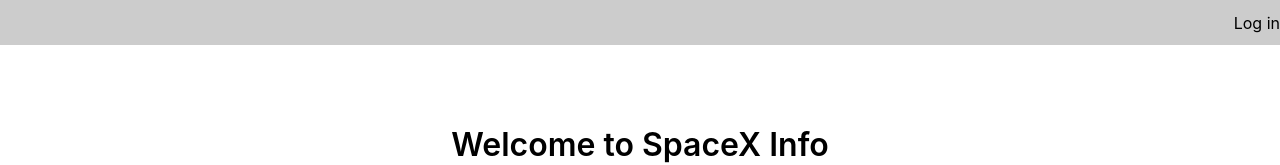
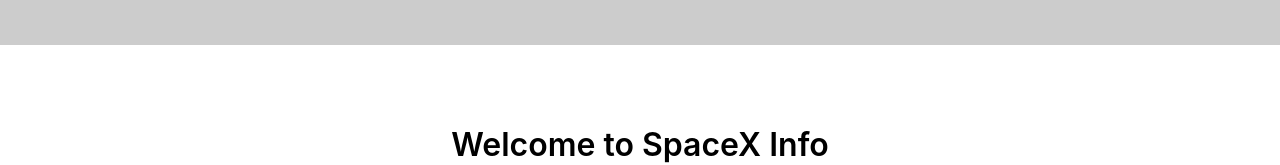
Before and after one commit to ssivenkov/SpaceX-GraphQL, a React (Create React App) app: page / in a window 1280 px wide. Shown: the top 165 px of the page. Built offline with nearby package versions, Linux system fonts and the light colour scheme.

Commit message:
fix header styles

```diff
--- a/src/common/components/header/Header.tsx
+++ b/src/common/components/header/Header.tsx
@@ -3,9 +3,5 @@
 import { HeaderContainer } from './styles';
 
 export const Header = () => {
-  return (
-    <HeaderContainer>
-      <span>Log in</span>
-    </HeaderContainer>
-  );
+  return <HeaderContainer>{/*<Link>Log in</Link>*/}</HeaderContainer>;
 };
--- a/src/common/components/header/styles.ts
+++ b/src/common/components/header/styles.ts
@@ -8,3 +8,7 @@
   min-height: 45px;
   background-color: ${COLORS.SILVER1};
 `;
+
+export const Link = styled.div`
+  margin: 0 10px;
+`;
```
